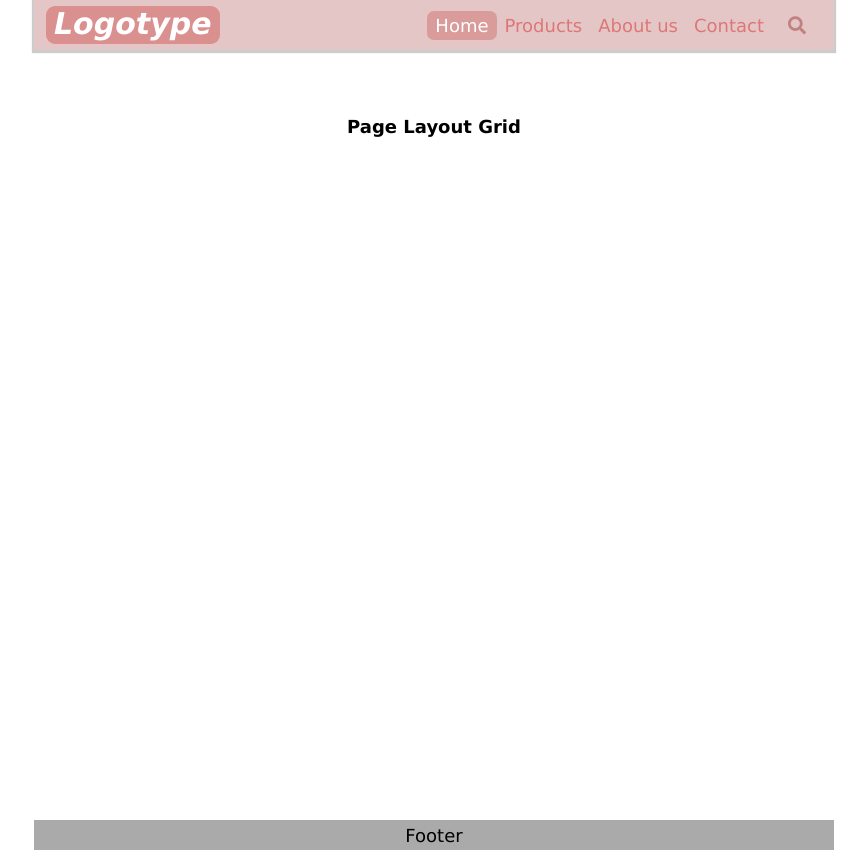
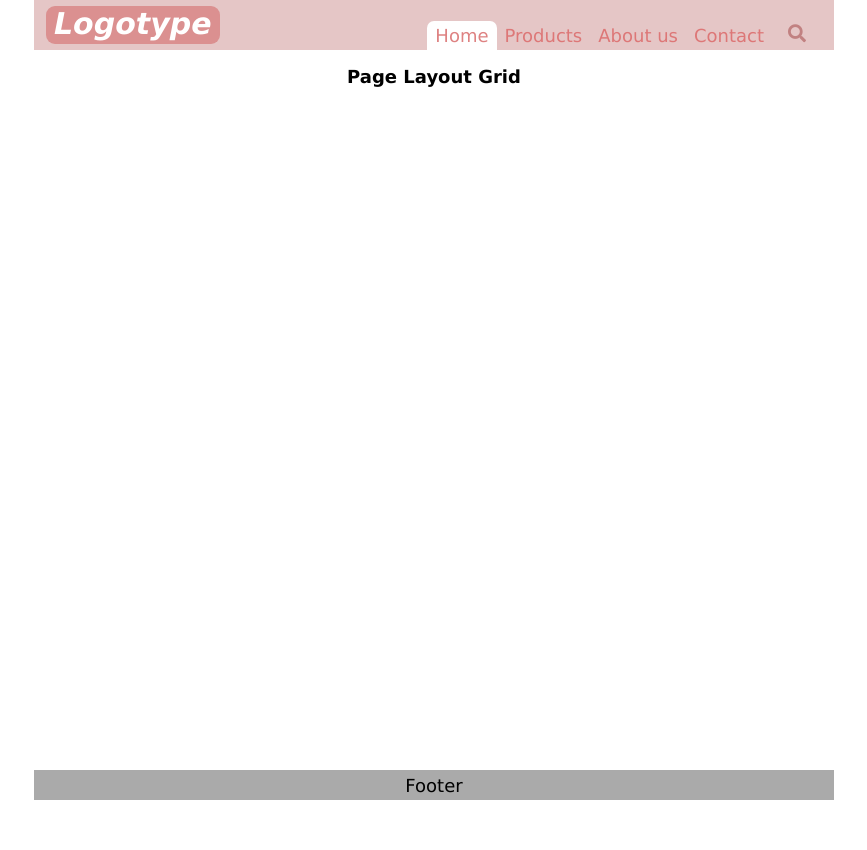
Before and after one commit to goranOlson/page-layout-grid, a plain HTML site: page index.html in a window 1280 px wide. In both pictures the pointer is over the link "Home". Shown: the whole page, without its empty margins (206-1073 px from the left). After the commit the page ends 800 px from the top, so only its background shows below. Drawn offline with Linux system fonts and the light colour scheme.

Commit message:
changed nav style on hover from 600

```diff
--- a/index.css
+++ b/index.css
@@ -23,7 +23,7 @@ body {
     align-items: center;
     background: #ddd;
     box-shadow: 0px 1px 1px 2px rgba(0,0,0,0.2);
-    position: relative;
+    /* position: relative; */
 }
 
 body,
@@ -249,6 +249,8 @@ body footer {
         grid-template-columns: auto max-content max-content;
         background: #e5c6c6;
         padding-inline: 12px;
+
+        box-shadow: 0px 1px 4px 4px #fffa;
     }
 
     .page-header .icons {
@@ -258,6 +260,11 @@ body footer {
     .logotype {
         justify-self: left;
     }
+
+    .dropdown-container.dropdown-container {
+        align-content: end;
+    }
+
 
     .page-nav {
         /* display: block; */
@@ -271,10 +278,17 @@ body footer {
             /* background-color: #aaa; */
     }
 
-    .page-nav a:hover {
+    .page-nav a:hover,
+    .page-nav a.target {
         border-radius: 7px;
         background: #da9b9b;
         color: #fff;
+
+        background-color: #fff;
+        color: #da9b9b;
+        border-bottom-left-radius: 0;
+        border-bottom-right-radius: 0;
+        color: #de8282;
     }
 
     .page-nav ul {
```
